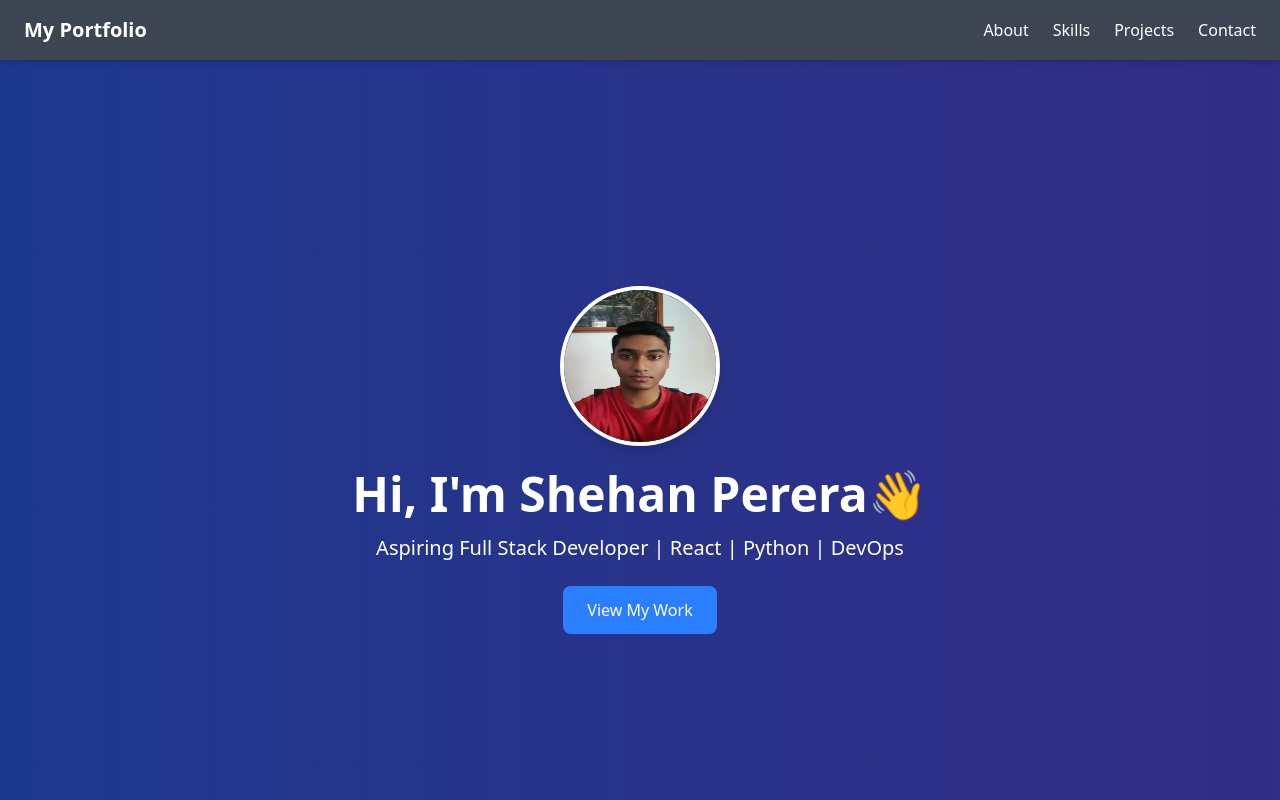
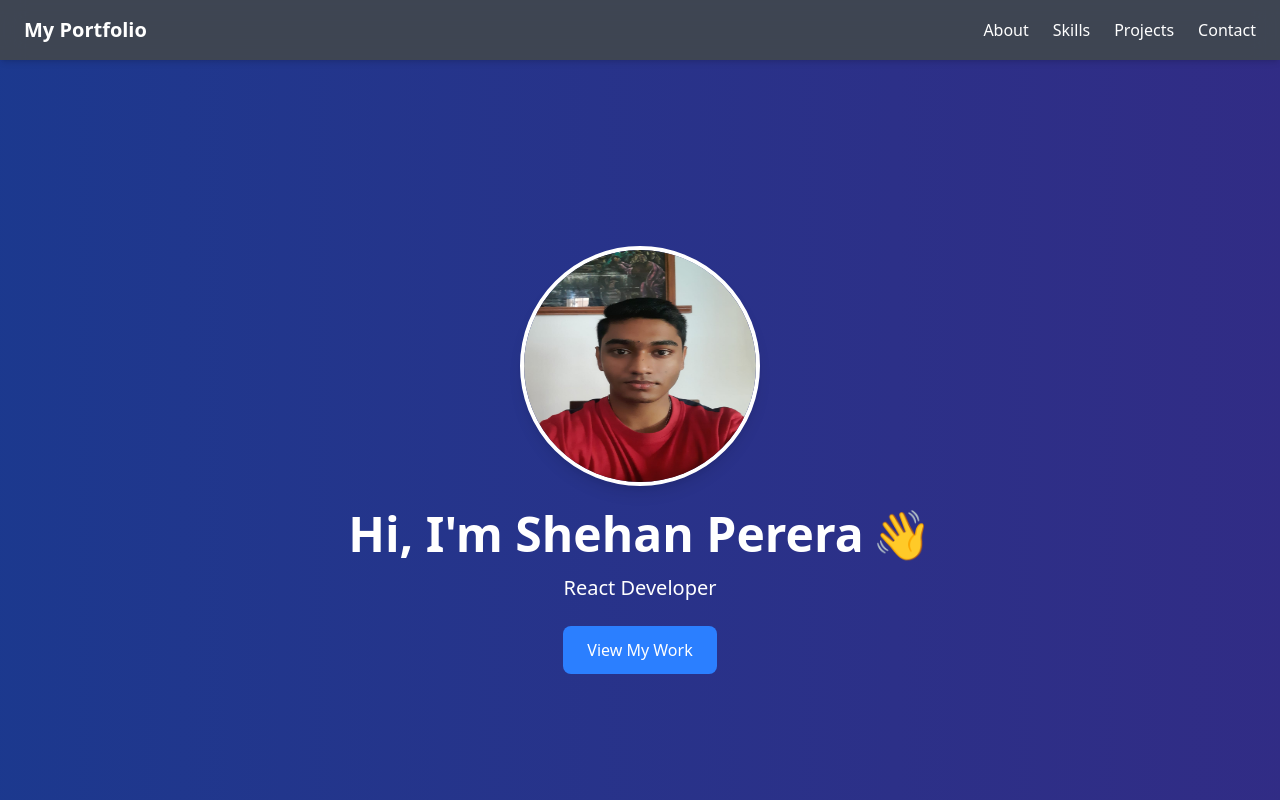
Before and after one commit to Shehanruby-67523/Shehan_Perera_Portfolio, a React (Vite) app: page / in a window 1280 px wide. Shown: the top 800 px of the page. Built offline with nearby package versions, Linux system fonts and the light colour scheme.

Commit message:
Updated index .css file adding shaking hand effect in hero component

```diff
--- a/src/components/Hero.jsx
+++ b/src/components/Hero.jsx
@@ -1,15 +1,36 @@
+import { useState, useEffect } from "react";
 import My_profile from "../assets/My_profile.jpeg";
 
 export default function Hero() {
+    const roles = [
+        "Full Stack Developer",
+        "React Developer",
+        "Python Enthusiast",
+        "DevOps Learner"
+    ];
+
+    const [currentRole, setCurrentRole] = useState(0);
+
+      useEffect(() => {
+        const interval = setInterval(() => {
+        setCurrentRole((prev) => (prev + 1) % roles.length);
+        }, 3000);
+
+        return () => clearInterval(interval);
+    }, [roles.length]);
     return (
         <section className="h-screen flex flex-col justify-center items-center text-center bg-gradient-to-r from-blue-900 to-indigo-900 text-white">
             <img
                 src={My_profile}
                 alt="Profile"
-                className="w-40 h-40 rounded-full border-4 border-white shadow-lg mb-6 hover:scale-105 transition-transform duration-300"
+                className="w-60 h-60 rounded-full border-4 border-white shadow-lg mb-6 hover:scale-105 transition-transform duration-300"
             />
-            <h1 className="text-5xl font-bold">Hi, I'm Shehan Perera👋</h1>
-            <p className="mt-4 text-xl">Aspiring Full Stack Developer | React | Python | DevOps</p>
+            <h1 className="text-5xl font-bold flex items-center gap-2">
+                Hi, I'm Shehan Perera
+                <span className="wave">👋</span>
+            </h1>
+            {/* <p className="mt-4 text-xl">Aspiring Full Stack Developer | React | Python | DevOps</p> */}
+            <p className="mt-4 text-xl">{roles[currentRole]}</p>
             <a href="#projects" className="mt-6 px-6 py-3 bg-blue-500 rounded-lg hover:bg-blue-600">
                 View My Work
             </a>
--- a/src/index.css
+++ b/src/index.css
@@ -1,5 +1,21 @@
 @import "tailwindcss";
 
+.wave {
+  display: inline-block;
+  animation: wave-animation 2s infinite;
+  transform-origin: 70% 70%; /* pivot point of the hand */
+}
+
+@keyframes wave-animation {
+  0% { transform: rotate(0deg); }
+  10% { transform: rotate(14deg); }
+  20% { transform: rotate(-8deg); }
+  30% { transform: rotate(14deg); }
+  40% { transform: rotate(-4deg); }
+  50% { transform: rotate(10deg); }
+  60% { transform: rotate(0deg); }
+  100% { transform: rotate(0deg); }
+}
 
 @keyframes fadeIn {
   from { opacity: 0; transform: translateY(20px); }
```
